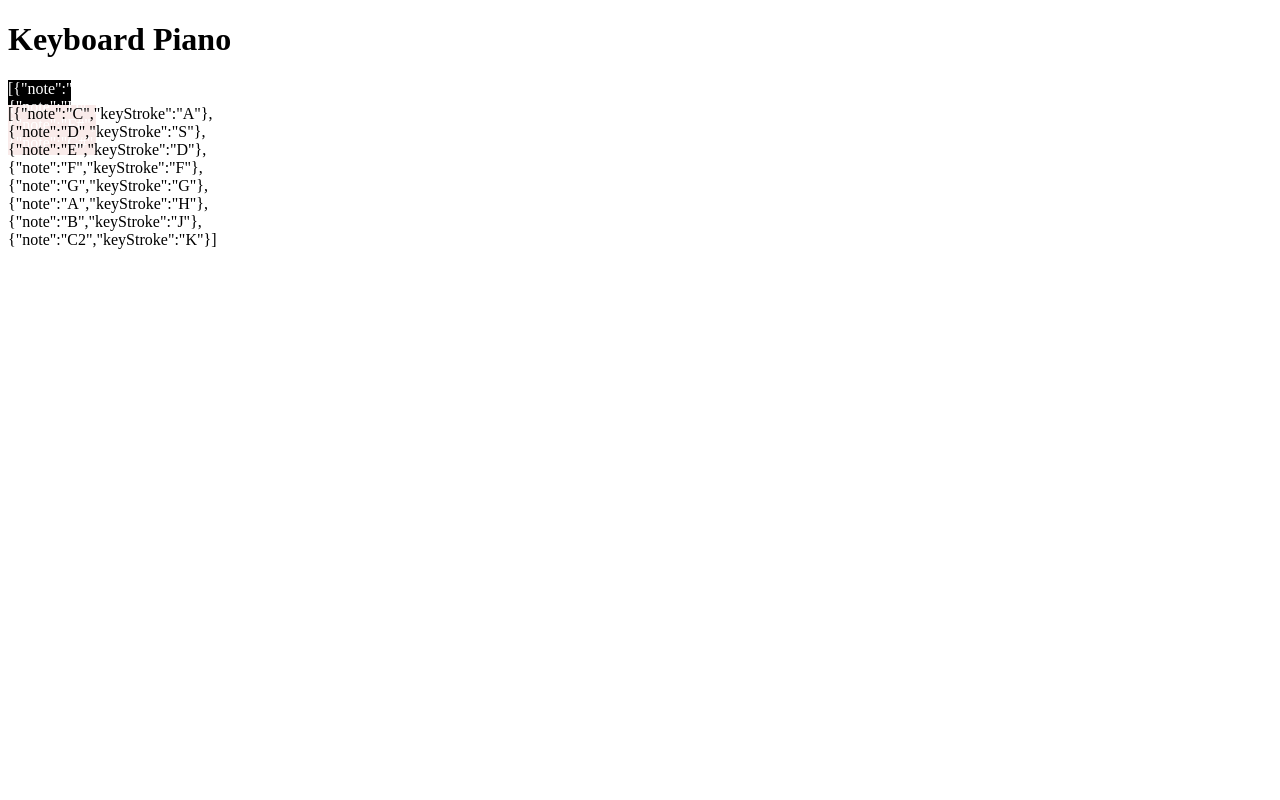
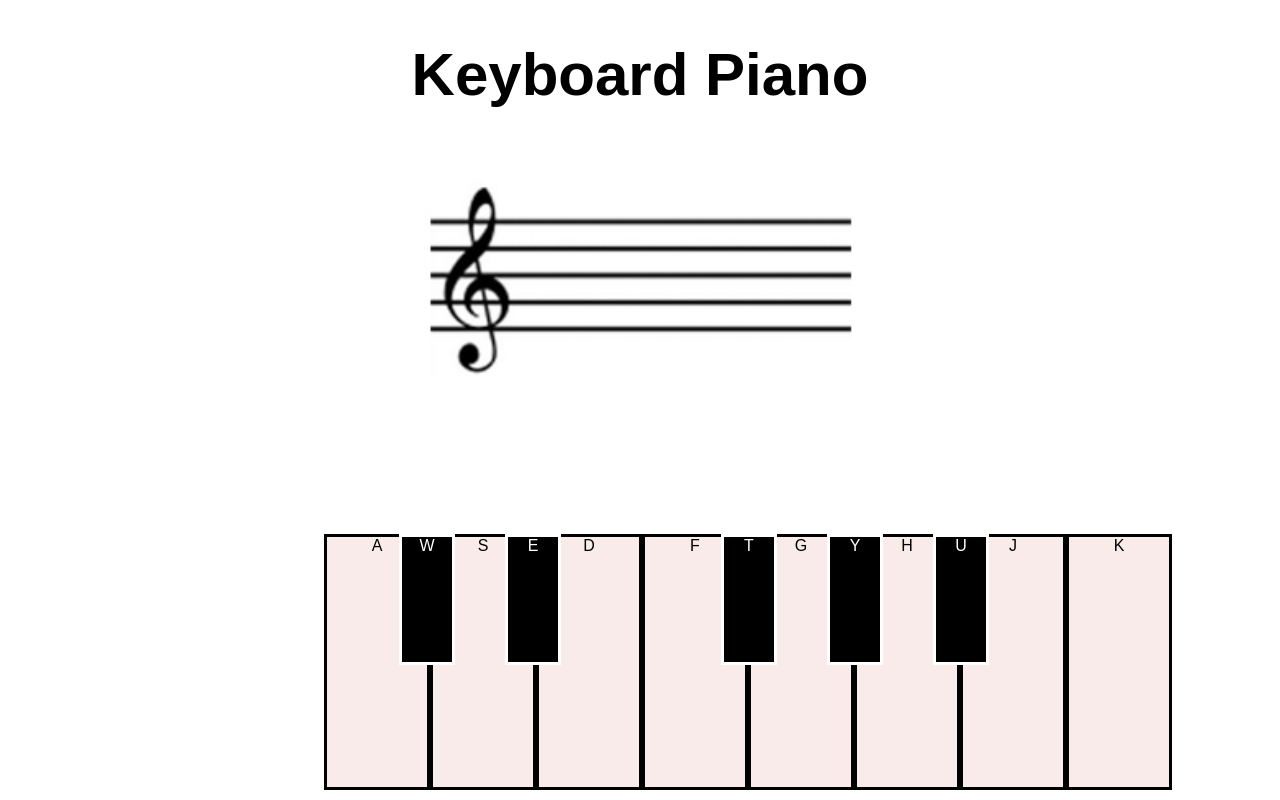
Before and after one commit to MattScuteri/piano-app, a plain HTML site: page views/index.html in a window 1280 px wide. Drawn offline with nearby package versions, Linux system fonts and the light colour scheme.

Commit message:
css styles added

```diff
--- a/assets/style.css
+++ b/assets/style.css
@@ -1,12 +1,159 @@
+.header {
+	text-align: center;
+	font-family: 'Source Sans Prop', sans-serif;
+	font-size: 60px;
+}
+
+.staff {
+	text-align: center;
+}
+
+#staff-img {
+	height: 35%;
+	width: 35%;
+	padding-top: 30px;
+}
+
+.keys {
+	height: 50%;
+	width: 50%;
+	margin: auto;
+	text-align: center;
+	font-family: 'Source Sans Prop', sans-serif;
+}
+
 .white-keys {
-	width: 7%;
-	height: 50px;
-	background-color: #F9EBEA;
+	display: flex;
+	flex-wrap: 'wrap';
+	float: left;
+	position: fixed;
+	bottom: 10px;
+	z-index: -1;
 }
 
 .black-keys {
-	width: 5%;
-	height: 25px;
+	display: flex;
+	flex-wrap: 'wrap';
+	float: left;
+	position: fixed;
+	bottom: 135px;
+}
+
+#C {
+	width: 100px;
+	height: 250px;
+	background-color: #F9EBEA;
+	border-style: solid;
+	border-width: 3px;
+}
+
+#D {
+	width: 100px;
+	height: 250px;
+	background-color: #F9EBEA;
+	border-style: solid;
+	border-width: 3px;
+}
+
+#E {
+	width: 100px;
+	height: 250px;
+	background-color: #F9EBEA;
+	border-style: solid;
+	border-width: 3px;
+}
+
+#F {
+	width: 100px;
+	height: 250px;
+	background-color: #F9EBEA;
+	border-style: solid;
+	border-width: 3px;
+}
+
+#G {
+	width: 100px;
+	height: 250px;
+	background-color: #F9EBEA;
+	border-style: solid;
+	border-width: 3px;
+}
+
+#A {
+	width: 100px;
+	height: 250px;
+	background-color: #F9EBEA;
+	border-style: solid;
+	border-width: 3px;
+}
+
+#B {
+	width: 100px;
+	height: 250px;
+	background-color: #F9EBEA;
+	border-style: solid;
+	border-width: 3px;
+}
+
+#C2 {
+	width: 100px;
+	height: 250px;
+	background-color: #F9EBEA;
+	border-style: solid;
+	border-width: 3px;
+}
+
+#Csharp {
+	width: 50px;
+	height: 125px;
+	margin-left: 75px;
 	background-color: #000000;
 	color: white;
+	border-style: solid;
+	border-width: 3px;
+	border-color: white;
 }
+
+#Dsharp {
+	width: 50px;
+	height: 125px;
+	margin-left: 50px;
+	background-color: #000000;
+	color: white;
+	border-style: solid;
+	border-width: 3px;
+	border-color: white;
+}
+
+#Fsharp {
+	width: 50px;
+	height: 125px;
+	margin-left: 160px;
+	background-color: #000000;
+	color: white;
+	border-style: solid;
+	border-width: 3px;
+	border-color: white;
+}
+
+#Gsharp {
+	width: 50px;
+	height: 125px;
+	margin-left: 50px;
+	background-color: #000000;
+	color: white;
+	border-style: solid;
+	border-width: 3px;
+	border-color: white;
+}
+
+#Asharp {
+	width: 50px;
+	height: 125px;
+	background-color: #000000;
+	margin-left: 50px;
+	color: white;
+	border-style: solid;
+	border-width: 3px;
+	border-color: white;
+}
--- a/views/index.html
+++ b/views/index.html
@@ -6,20 +6,34 @@
 		<script src="../app.js"></script>
 		<script src="../components/keyComponent.js"></script>
 		<link rel='stylesheet' href='../assets/style.css'>
+		<link href="https://fonts.googleapis.com/css?family=Source+Sans+Pro" rel="stylesheet">
 		<title>Keyboard Piano</title>
 	</head>
 
 	<body ng-controller="NotesCtrl as Notes">
-		<h1>{{Notes.title}}</h1>
+		<h1 class='header'>{{Notes.title}}</h1>
+
+		<div class='staff'>
+			<img  id='staff-img' src='../assets/imgs/staff.jpg' alt='staff'>
+		</div>
 
 		<div class='keys'>
 			<div class='black-keys'>
-				{{ Notes.blackNote }}
-				{{ Notes.keyStroke }}
+				<div id='Csharp'>W</div>
+				<div id='Dsharp'>E</div>
+				<div id='Fsharp'>T</div>
+				<div id='Gsharp'>Y</div>
+				<div id='Asharp'>U</div>
 			</div>
 			<div class='white-keys'>
-				{{ Notes.whiteNote }}
-				{{ Notes.keyStroke }}
+				<div id='C'>A</div>
+				<div id='D'>S</div>
+				<div id='E'>D</div>
+				<div id='F'>F</div>
+				<div id='G'>G</div>
+				<div id='A'>H</div>
+				<div id='B'>J</div>
+				<div id='C2'>K</div>
 			</div>
 		</div>
 	</body>
```
Also changed, not shown: assets/imgs/quarternote.png (added), assets/imgs/staff.jpg (added).
